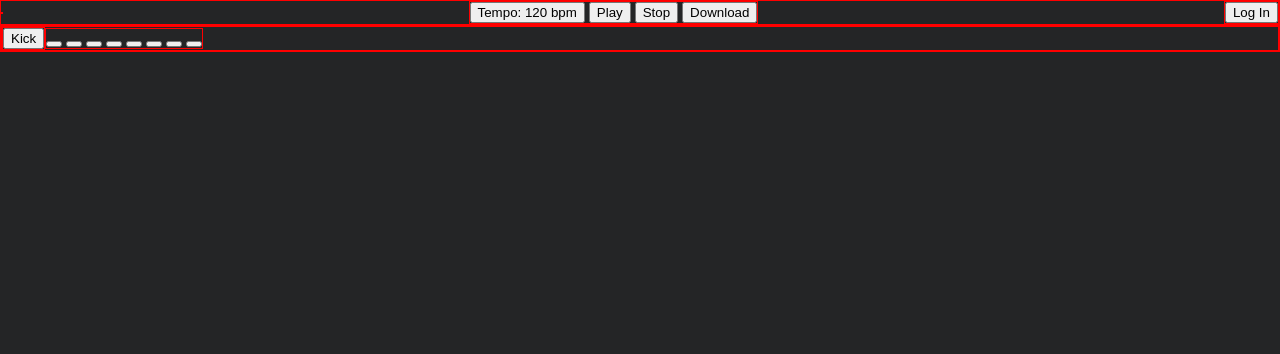
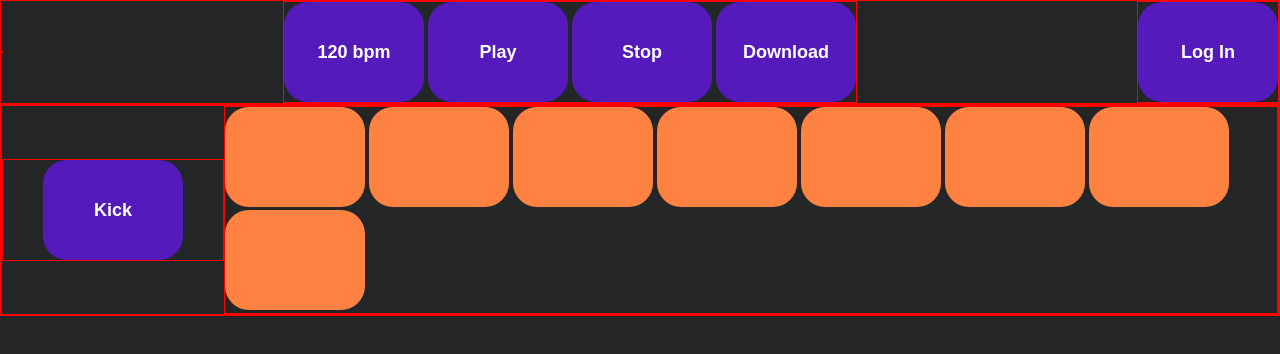
Before and after one commit to dakotalrubin/beatbox, a plain HTML site: page index.html in a window 1280 px wide. Drawn offline with Linux system fonts and the light colour scheme.

Commit message:
Add more CSS rules for button shape and color

```diff
--- a/index.html
+++ b/index.html
@@ -24,7 +24,7 @@
             <!-- This div contains all the controls in the menu bar -->
             <!-- These controls are located in the top-middle of the screen -->
             <div class="header-controls">
-                <button class="header-tempo">Tempo: 120 bpm</button>
+                <button class="header-tempo">120 bpm</button>
                 <button class="header-play">Play</button>
                 <button class="header-stop">Stop</button>
                 <button class="header-download">Download</button>
--- a/style/style.css
+++ b/style/style.css
@@ -1,4 +1,4 @@
-/* Just a cool font */
+/* Just importing a cool font */
 @import url('https://fonts.googleapis.com/css2?family=Roboto:wght@400;700&display=swap');
 
 body {
@@ -9,14 +9,14 @@ body {
     /* when we need an HTML element to have specific behavior */
     flex-direction: column; /* Arranges header and instrument containers in a column */
 
-    font-family: Roboto, sans-serif; /* Imported font from above */
+    font-family: Roboto, sans-serif; /* Imported font from above, else use safe font */
     background-color: #242526;
     color: #F9FAF8;
     margin: 0px; /* Don't need space around borders by default */
     min-height: 100vh; /* Sets the min height of the page to the screen size */
 }
 
-/* Easy border visuals for all divs (AKA containers), will delete later */
+/* Easy border visuals for all divs (AKA containers), WILL DELETE LATER */
 div {
     border: 1px solid red;
 }
@@ -42,3 +42,30 @@ div {
     justify-content: flex-start;
     align-items: center;
 }
+
+/* Spacing out an instrument channel button */
+.instrument-channel {
+    padding-left: 40px;
+    padding-right: 40px;
+}
+
+/* Default button styling (for buttons in general) */
+button {
+    width: 140px; /* Default button sizing */
+    height: 100px;
+    background-color: #551ABB;
+    color: #FFFFFF;
+
+    /* Removes ugly default button border */
+    /* Buttons are clickable, but no visual feedback! */
+    border: 0px;
+
+    border-radius: 24px; /* Default edge roundness */
+    font-weight: 700; /* On the spectrum of font thickness, 700 == bold */
+    font-size: 18px;
+}
+
+/* Note button styling */
+.instrument-note {
+    background-color: #FF8243;
+}
```
